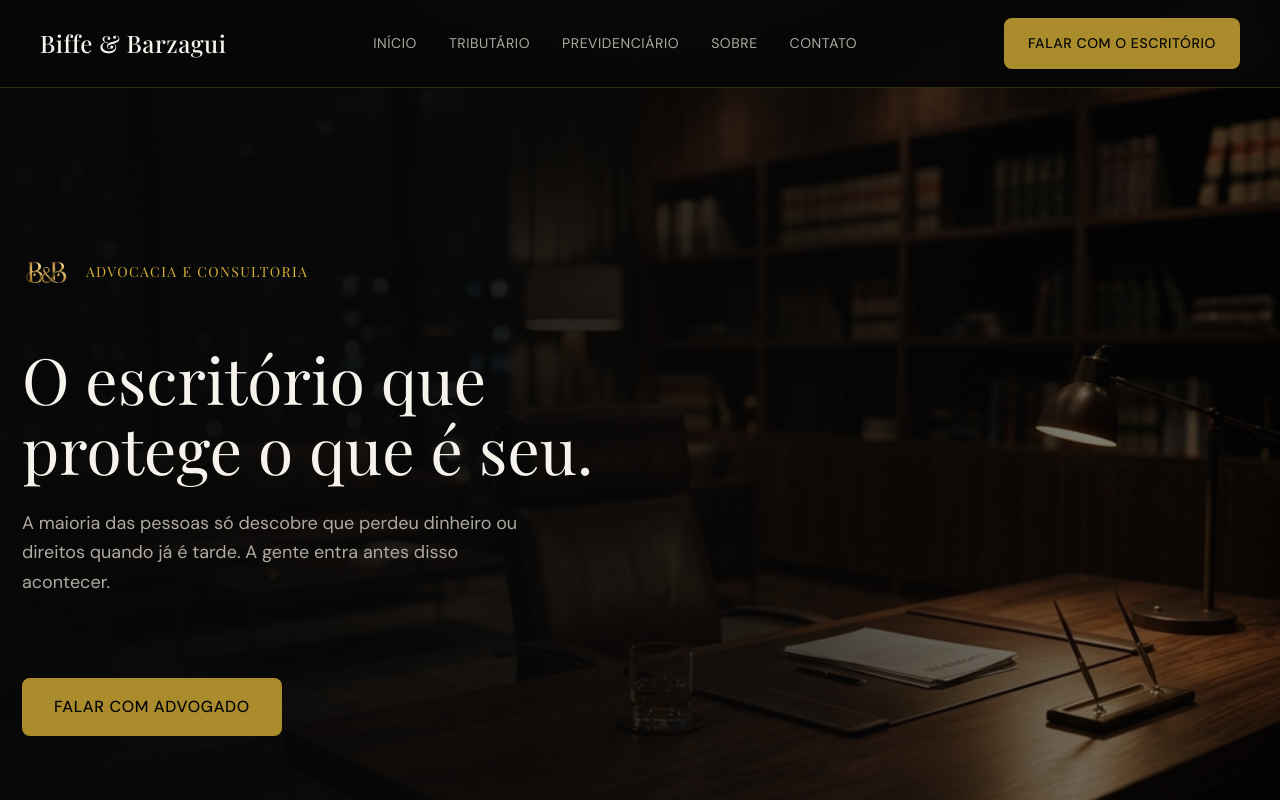
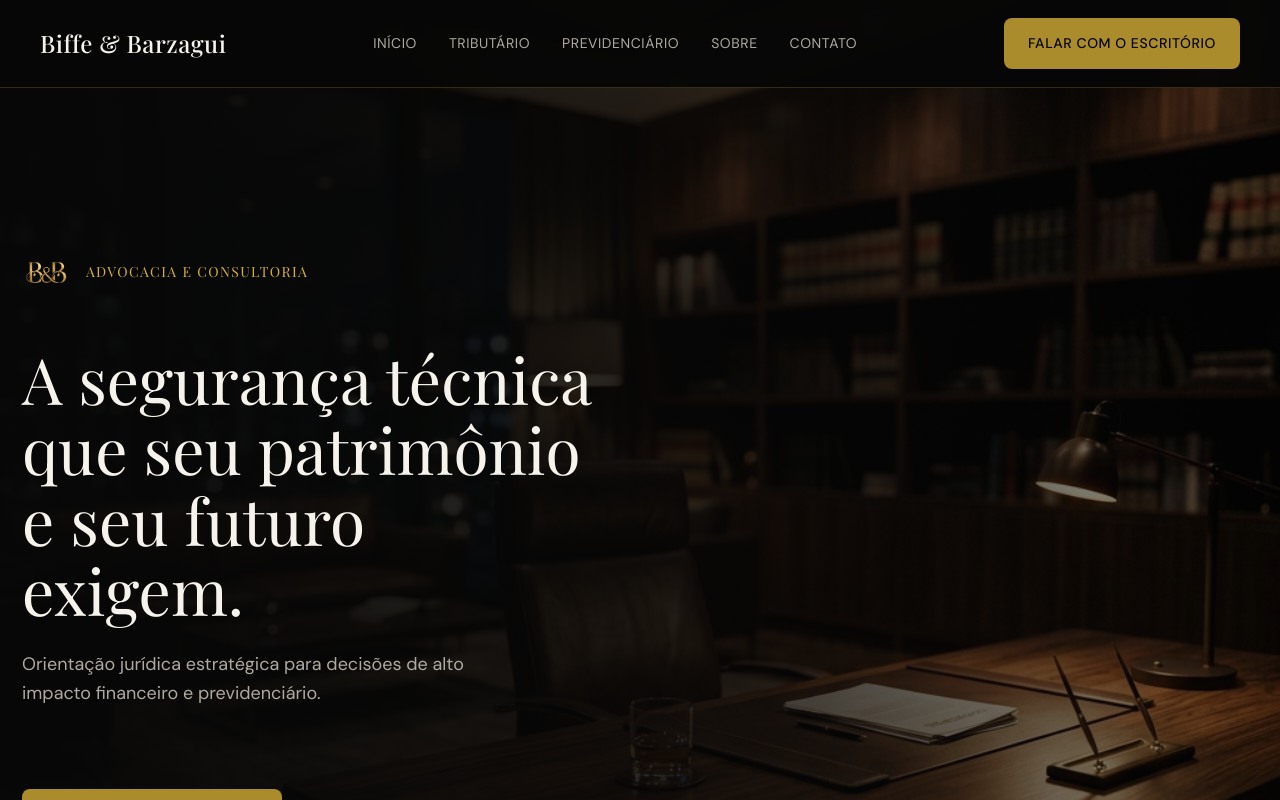
Before and after one commit to companydegas-crypto/B-B-ADVOCACIA, a React (Vite) app: page / in a window 1280 px wide. Shown: the top 800 px of the page. Built offline with nearby package versions, Linux system fonts and the light colour scheme; a web font is replaced by a local one.

Commit message:
Optimize Home headline and subheadline copy

```diff
--- a/src/pages/Home.jsx
+++ b/src/pages/Home.jsx
@@ -30,10 +30,10 @@ export default function Home() {
               <span style={{ color: 'var(--color-gold-main)', fontFamily: 'var(--font-title)', fontSize: '14px', textTransform: 'uppercase', letterSpacing: '0.1em' }}>Advocacia e Consultoria</span>
             </div>
             <h1 className="hero__headline" style={{ fontSize: 'clamp(40px, 5vw, 64px)', lineHeight: '1.1' }}>
-              O escritório que protege o que é seu.
+              A segurança técnica que seu patrimônio e seu futuro exigem.
             </h1>
             <p className="hero__subheadline" style={{ fontSize: '18px', color: 'var(--color-gray-text)', marginBottom: '40px' }}>
-              A maioria das pessoas só descobre que perdeu dinheiro ou direitos quando já é tarde. A gente entra antes disso acontecer.
+              Orientação jurídica estratégica para decisões de alto impacto financeiro e previdenciário.
             </p>
             <div className="hero__actions">
               <Link to="/contato" className="btn-primary" style={{ padding: '16px 32px', fontSize: '16px' }}>Falar com Advogado</Link>
```
